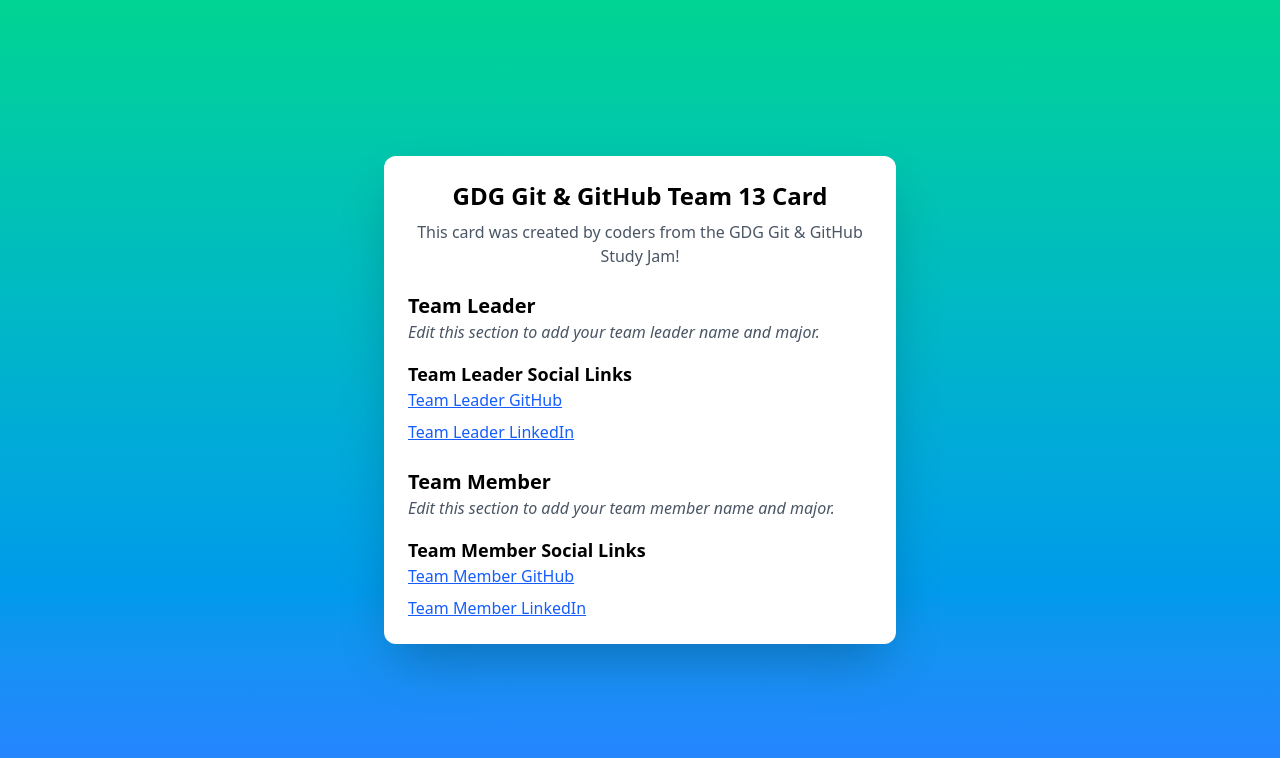
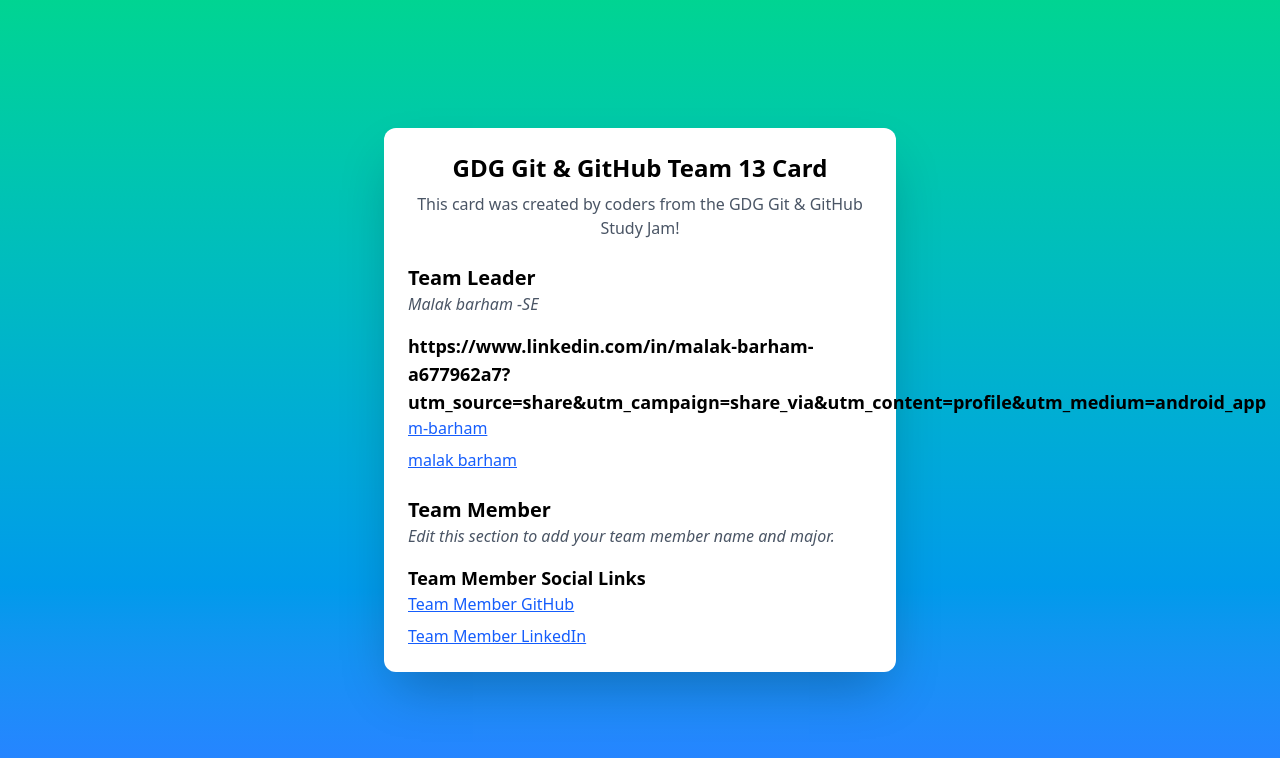
Before and after one commit to m-barham/GDG_Git_Team_13_Card, a plain HTML site: page index.html in a window 1280 px wide. Drawn offline with nearby package versions, Linux system fonts and the light colour scheme.

Commit message:
Add team leader info

```diff
--- a/index.html
+++ b/index.html
@@ -16,11 +16,11 @@
         <section>
 		        <!-- Team Leader Section -->
             <h2 class="mt-6 text-xl font-semibold">Team Leader</h2>
-            <p class="text-gray-600 italic">Edit this section to add your team leader name and major.</p>
-            <h3 class="mt-4 text-lg font-semibold">Team Leader Social Links</h3>
+            <p class="text-gray-600 italic">Malak barham -SE</p>
+            <h3 class="mt-4 text-lg font-semibold">https://www.linkedin.com/in/malak-barham-a677962a7?utm_source=share&utm_campaign=share_via&utm_content=profile&utm_medium=android_app</h3>
             <ul class="space-y-2">
-                <li><a href="social-link" class="text-blue-600 underline">Team Leader GitHub</a></li>
-                <li><a href="social-link" class="text-blue-600 underline">Team Leader LinkedIn</a></li>
+                <li><a href="social-link" class="text-blue-600 underline">m-barham</a></li>
+                <li><a href="social-link" class="text-blue-600 underline">malak barham</a></li>
             </ul>
         </section>
 
```
